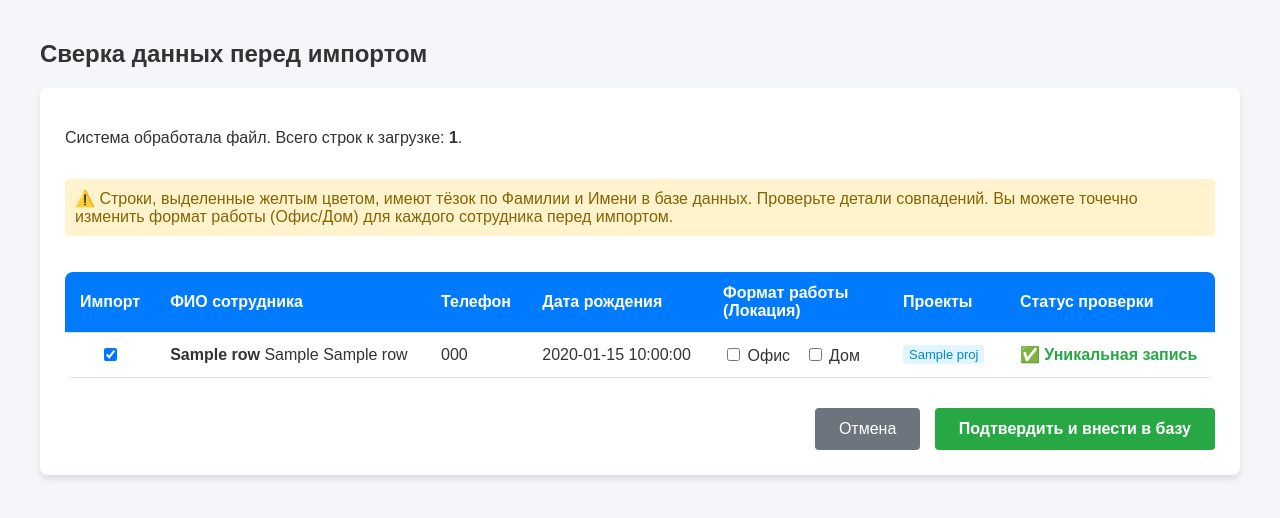
After one commit to DanilovAnton86/Worker_BD, a FastAPI app: template init_db/templates/import_preview.html in a window 1280 px wide. The commit adds this page. Shown: the top 518 px of the page. Run offline with FastAPI, Linux system fonts and the light colour scheme; the template is opened without the code that fills it: most values are stand-ins (such as "Sample title", 1, 10 or a date in 2020).

Commit message:
Добавлена загрузка УЗ файлами Excel и txt

```diff
--- a/init_db/main.py
+++ b/init_db/main.py
@@ -1,6 +1,9 @@
 import os
 import sqlite3
 import re
+import pandas as pd
+import io
+from fastapi import UploadFile, File
 from fastapi import FastAPI, Request
 from fastapi.responses import HTMLResponse
 from fastapi.templating import Jinja2Templates
@@ -306,6 +309,301 @@ def add_user(
         return RedirectResponse(url=f"/search?query={current_search}", status_code=303)
     return RedirectResponse(url="/", status_code=303)
 
+@app.post("/import_file")
+async def import_file(
+    request: Request,
+    file: UploadFile = File(...),
+    default_project: str = Form(None),
+    default_places: list[str] = Form([])
+):
+    contents = await file.read()
+    filename = file.filename.lower()
+    parsed_rows = []
+
+    # 1. ОБРАБОТКА ТЕКСТОВОГО ФАЙЛА (.TXT)
+    if filename.endswith('.txt'):
+        try:
+            text = contents.decode('utf-8')
+        except UnicodeDecodeError:
+            text = contents.decode('cp1251')
+
+        lines = text.splitlines()
+        for line in lines:
+            line = line.strip()
+            if not line: continue
+
+            parts = [p.strip() for p in line.split() if p.strip()]
+            if len(parts) < 2: continue # Если нет Фамилии и Имени — шлём в пень
+
+            parsed_rows.append({
+                "second_name": parts[0].capitalize(),
+                "first_name": parts[1].capitalize(),
+                "curname": parts[2].capitalize() if len(parts) > 2 else "",
+                "phone": "",
+                "birthday": "",
+                "projects": [default_project] if default_project else [],
+                "places": default_places
+            })
+
+    # 2. ОБРАБОТКА EXCEL ФАЙЛА (.XLSX)
+    elif filename.endswith('.xlsx'):
+        df = pd.read_excel(io.BytesIO(contents), dtype=str)
+        df.columns = [str(c).strip().lower() for c in df.columns]
+
+        has_fio = "фио" in df.columns
+        has_split_name = "фамилия" in df.columns and "имя" in df.columns
+
+        if not (has_fio or has_split_name):
+            return HTMLResponse(content="<h3>Ошибка импорта: Нужны колонки 'ФИО' или 'Фамилия' и 'Имя'</h3>", status_code=400)
+
+        birthday_col = None
+        for col in ['день рождения', 'дата рождения', 'др', 'рождение', 'birthday']:
+            if col in df.columns:
+                birthday_col = col
+                break
+
+        for _, row in df.iterrows():
+            if has_split_name:
+                s_name = str(row.get('фамилия', '')).strip()
+                f_name = str(row.get('имя', '')).strip()
+                c_name = str(row.get('отчество', '')).strip()
+                if c_name.lower() in ['nan', 'none', '']: c_name = ""
+            else:
+                fio_str = str(row.get('фио', '')).strip()
+                fio_parts = [p.strip() for p in fio_str.split() if p.strip()]
+                if len(fio_parts) < 2: continue
+                s_name = fio_parts[0]
+                f_name = fio_parts[1]
+                c_name = fio_parts[2] if len(fio_parts) > 2 else ""
+
+            if not s_name or not f_name or s_name.lower() == 'nan' or f_name.lower() == 'nan':
+                continue
+
+            phone_val = str(row.get('телефон', row.get('phone', ''))).strip()
+            if phone_val.lower() in ['nan', 'none']: phone_val = ""
+            if phone_val.endswith('.0'): phone_val = phone_val[:-2]
+
+            birthday_val = ""
+            if birthday_col:
+                birthday_val = str(row.get(birthday_col, '')).strip()
+                if birthday_val.lower() in ['nan', 'none']: birthday_val = ""
+                if ' ' in birthday_val: birthday_val = birthday_val.split()[0]
+                if '-' in birthday_val: birthday_val = ".".join(birthday_val.split('-')[::-1])
+
+            proj_val = str(row.get('проект', row.get('project', ''))).strip()
+            place_val = str(row.get('локация', row.get('location', ''))).strip()
+
+            row_projects = [proj_val] if proj_val and proj_val.lower() != 'nan' else ([default_project] if default_project else [])
+
+            row_places = []
+            if place_val and place_val.lower() != 'nan':
+                if place_val.upper() in ['УРМ', 'ДОМ']: row_places = ['Дом']
+                elif place_val.upper() == 'ОФИС': row_places = ['Офис']
+                else: row_places = [place_val]
+            else:
+                row_places = default_places
+
+            parsed_rows.append({
+                "second_name": s_name.capitalize(),
+                "first_name": f_name.capitalize(),
+                "curname": c_name.capitalize() if c_name else "",
+                "phone": phone_val,
+                "birthday": birthday_val,
+                "projects": row_projects,
+                "places": row_places
+            })
+    else:
+        return HTMLResponse(content="<h3>Ошибка: Неподдерживаемый формат файла</h3>", status_code=400)
+
+    # 3. АНАЛИЗ ТЁЗОК И ДУБЛИКАТОВ ПО ВАШИМ ТРЕМ СИТУАЦИЯМ
+    conn = sqlite3.connect(DB_PATH)
+    conn.row_factory = sqlite3.Row
+    cursor = conn.cursor()
+
+    for person in parsed_rows:
+        # Тянем из базы всех, у кого совпадают только Фамилия и Имя
+        cursor.execute('''
+            SELECT id, second_name, first_name, curname, phone, birthday
+            FROM Person
+            WHERE second_name = ? AND first_name = ?;
+        ''', (person['second_name'], person['first_name']))
+
+        matches = [dict(r) for r in cursor.fetchall()]
+
+        person['is_duplicate'] = False
+        person['db_match_details'] = ""
+
+        for m in matches:
+            db_curname = m['curname'] or ""
+            file_curname = person['curname'] or ""
+
+            # Ситуация 1: Имя и Фамилия совпали, но ОТЧЕСТВА РАЗНЫЕ (Игорь Николаевич и Игорь Олегович)
+            # Системе ничего не угрожает, пропускаем проверку (is_duplicate остается False)
+            if db_curname and file_curname and db_curname != file_curname:
+                continue
+
+            # Ситуация 3: ПОЛНЫЕ ТЁЗКИ (Отчества полностью совпали)
+            elif db_curname == file_curname:
+                person['is_duplicate'] = True
+                person['db_match_details'] = f"Полный тёзка в БД: {m['second_name']} {m['first_name']} {db_curname} (ДР: {m['birthday'] or '—'}, Тел: {m['phone'] or '—'})"
+                break # Нашли критическое совпадение, выходим из проверки этой строки
+
+            # Ситуация 2: У кого-то одного (в базе или файле) ОТЧЕСТВО ПУСТОЕ, а у второго заполнено
+            # (Например: Якубович Виталий и Якубович Виталий Вячеславович) -> Выдаем подозрение на дубликат
+            elif not db_curname or not file_curname:
+                person['is_duplicate'] = True
+                person['db_match_details'] = f"Подозрение на дубликат (нет отчества): {m['second_name']} {m['first_name']} {db_curname} (ДР: {m['birthday'] or '—'}, Тел: {m['phone'] or '—'})"
+                break
+
+    conn.close()
+
+    return templates.TemplateResponse(
+        request=request,
+        name="import_preview.html",
+        context={"rows": parsed_rows, "total_count": len(parsed_rows)}
+    )
+
+@app.post("/confirm_import", response_class=HTMLResponse)
+def confirm_import(request: Request, import_indexes: list[int] = Form([])):
+    if not os.path.exists(DB_PATH):
+        return HTMLResponse(content="<h3>Ошибка: База данных не найдена</h3>", status_code=400)
+
+    form_data = request._form
+    success_reports = []
+    ignored_count = 0
+
+    try:
+        conn = sqlite3.connect(DB_PATH)
+        cursor = conn.cursor()
+        cursor.execute("PRAGMA foreign_keys = ON;")
+
+        # Считаем общее число строк в пришедшей форме по скрытым полям Фамилии
+        total_rows_in_form = sum(1 for key in form_data.keys() if key.startswith('second_name_'))
+
+        for idx in range(total_rows_in_form):
+            # Если менеджер снял галочку с этой строки — пропускаем её
+            if idx not in import_indexes:
+                ignored_count += 1
+                continue
+
+            # Достаем текстовые данные текущей строки
+            second_name = form_data.get(f"second_name_{idx}", "").strip()
+            first_name = form_data.get(f"first_name_{idx}", "").strip()
+            curname = form_data.get(f"curname_{idx}", "").strip()
+            phone = form_data.get(f"phone_{idx}", "").strip()
+            birthday = form_data.get(f"birthday_{idx}", "").strip()
+
+            projects = form_data.getlist(f"projects_{idx}")
+            # СЧИТЫВАЕМ ИНДИВИДУАЛЬНЫЕ ЧЕКБОКСЫ ЛОКАЦИЙ (placesX) прямо из строки превью
+            places = form_data.getlist(f"places{idx}")
+
+            # Запускаем посимвольный подбор уникального логина
+            from utils import transliterate
+            s_name_trans = transliterate(second_name)
+            f_name_trans = transliterate(first_name)
+            c_name_trans = transliterate(curname) if curname else ""
+            f_len, c_len, digit_tail = 1, 1, ""
+
+            while True:
+                f_part = f_name_trans[:f_len]
+                c_part = c_name_trans[:c_len] if c_name_trans else ""
+
+                if c_part:
+                    login_ad = f"{f_part}.{c_part}.{s_name_trans}{digit_tail}"
+                else:
+                    login_ad = f"{f_part}.{s_name_trans}{digit_tail}"
+
+                email_telescope = f"{login_ad}@telescope.cc"
+                email_cross = f"{login_ad}@cross.cc"
+
+                cursor.execute('''
+                    SELECT id FROM Person
+                    WHERE login_ad = ? OR email_telescope = ? OR email_cross = ?;
+                ''', (login_ad, email_telescope, email_cross))
+
+                if not cursor.fetchone():
+                    break # Логин и почты свободны!
+
+                if f_len < len(f_name_trans): f_len += 1
+                elif c_name_trans and c_len < len(c_name_trans): c_len += 1
+                else: digit_tail = "1" if not digit_tail else str(int(digit_tail) + 1)
+
+            # Генерируем один общий пароль
+            shared_password = generate_password()
+
+            # Вставляем человека в Person
+            cursor.execute('''
+                INSERT INTO Person (
+                    first_name, second_name, curname, phone, birthday,
+                    login_ad, password_ad, email_telescope, email_cross, password_email, status
+                ) VALUES (?, ?, ?, ?, ?, ?, ?, ?, ?, ?, 1);
+            ''', (first_name, second_name, curname, phone, birthday,
+                  login_ad, shared_password, email_telescope, email_cross, shared_password))
+
+            person_id = cursor.lastrowid
+
+            # ЗАЩИТА СВЯЗЕЙ (INSERT OR IGNORE): Ошибка UNIQUE constraint failed здесь больше не появится
+            # ИСПРАВЛЕНИЕ: Вытаскиваем чистый ID из кортежа [0] для локаций
+            for place_name in places:
+                if not place_name: continue
+                cursor.execute("SELECT id FROM Place WHERE name = ?;", (place_name,))
+                res = cursor.fetchone()
+                place_id = res[0] if res else None # <-- Добавили [0]
+                if not place_id:
+                    cursor.execute("INSERT INTO Place (name) VALUES (?);", (place_name,))
+                    place_id = cursor.lastrowid
+                cursor.execute("INSERT OR IGNORE INTO Place_Person (id_pl, id_per) VALUES (?, ?);", (place_id, person_id))
+
+            # ИСПРАВЛЕНИЕ: Вытаскиваем чистый ID из кортежа [0] для проектов
+            created_suffixes = set() # Объявляем здесь, чтобы не было NameError
+            for proj_name in projects:
+                if not proj_name: continue
+                cursor.execute("SELECT id FROM Project WHERE name = ?;", (proj_name,))
+                res = cursor.fetchone()
+                proj_id = res[0] if res else None # <-- Добавили [0]
+                if not proj_id:
+                    cursor.execute("INSERT INTO Project (name) VALUES (?);", (proj_name,))
+                    proj_id = cursor.lastrowid
+
+                cursor.execute("INSERT OR IGNORE INTO Project_Person (id_pr, id_per) VALUES (?, ?);", (proj_id, person_id))
+
+                p_upper = proj_name.upper()
+                suffix = ""
+                if "UNICREDIT" in p_upper: suffix = "_unic"
+                elif "MRG" in p_upper: suffix = "_mrg"
+                elif "OZON" in p_upper: suffix = "_ozon"
+
+                if suffix and suffix not in created_suffixes:
+                    tp_login = make_touchpoint_login(login_ad, proj_name)
+                    if tp_login:
+                        cursor.execute("INSERT OR IGNORE INTO TouchPoint (id_pr, id_per, name) VALUES (?, ?, ?);",
+                                       (proj_id, person_id, tp_login))
+                        created_suffixes.add(suffix)
+
+            success_reports.append({
+                "fio": f"{second_name} {first_name} {curname}",
+                "login": login_ad,
+                "password": shared_password
+            })
+
+        conn.commit()
+        conn.close()
+
+    except Exception as e:
+        if 'conn' in locals(): conn.close()
+        print(f"Критическая ошибка импорта: {e}")
+        return HTMLResponse(content=f"<h3>Ошибка записи импорта в БД: {e}</h3>", status_code=400)
+
+    return templates.TemplateResponse(
+        request=request,
+        name="import_report.html",
+        context={
+            "success_list": success_reports,
+            "success_count": len(success_reports),
+            "ignored_count": ignored_count
+        }
+    )
+
 
 @app.get("/employee/{emp_id}/edit_data")
 def get_edit_data(emp_id: int):
--- /dev/null
+++ b/init_db/templates/import_preview.html
@@ -0,0 +1,100 @@
+<!DOCTYPE html>
+<html lang="ru">
+<head>
+    <meta charset="UTF-8">
+    <title>Предварительный просмотр импорта</title>
+    <style>
+        body { font-family: Arial, sans-serif; margin: 40px; background-color: #f4f6f9; color: #333; }
+        .preview-box { background: white; padding: 25px; border-radius: 8px; box-shadow: 0 4px 6px rgba(0,0,0,0.1); margin-bottom: 20px; }
+        .import-table { width: 100%; border-collapse: collapse; background: white; border-radius: 8px; overflow: hidden; margin-top: 20px; }
+        .import-table th, .import-table td { padding: 12px 15px; text-align: left; border-bottom: 1px solid #e0e0e0; }
+        .import-table th { background-color: #007bff; color: white; font-weight: bold; }
+        .duplicate-row { background-color: #fff3cd; }
+        .badge { background: #e1f5fe; color: #0288d1; padding: 2px 6px; border-radius: 4px; font-size: 13px; margin-right: 4px; display: inline-block; }
+        .btn-confirm { padding: 12px 24px; background-color: #28a745; color: white; border: none; border-radius: 4px; cursor: pointer; font-size: 16px; font-weight: bold; }
+        .btn-confirm:hover { background-color: #218838; }
+    </style>
+</head>
+<body>
+
+    <h2>Сверка данных перед импортом</h2>
+
+    <div class="preview-box">
+        <p>Система обработала файл. Всего строк к загрузке: <strong>{{ total_count }}</strong>.</p>
+        <p style="color: #856404; background: #fff3cd; padding: 10px; border-radius: 4px; display: inline-block;">
+            ⚠️ Строки, выделенные желтым цветом, имеют тёзок по Фамилии и Имени в базе данных. Проверьте детали совпадений. Вы можете точечно изменить формат работы (Офис/Дом) для каждого сотрудника перед импортом.
+        </p>
+
+        <form action="/confirm_import" method="post">
+            <table class="import-table">
+                <thead>
+                    <tr>
+                        <th style="width: 50px; text-align: center;">Импорт</th>
+                        <th>ФИО сотрудника</th>
+                        <th>Телефон</th>
+                        <th>Дата рождения</th>
+                        <th style="width: 150px;">Формат работы (Локация)</th>
+                        <th>Проекты</th>
+                        <th>Статус проверки</th>
+                    </tr>
+                </thead>
+                <tbody>
+                    {% for row in rows %}
+                    <tr class="{% if row.is_duplicate %}duplicate-row{% endif %}">
+                        <td style="text-align: center;">
+                            <input type="checkbox" name="import_indexes" value="{{ loop.index0 }}" {% if not row.is_duplicate %}checked{% endif %}>
+
+                            <!-- Текстовые скрытые поля строки -->
+                            <input type="hidden" name="second_name_{{ loop.index0 }}" value="{{ row.second_name }}">
+                            <input type="hidden" name="first_name_{{ loop.index0 }}" value="{{ row.first_name }}">
+                            <input type="hidden" name="curname_{{ loop.index0 }}" value="{{ row.curname }}">
+                            <input type="hidden" name="phone_{{ loop.index0 }}" value="{{ row.phone }}">
+                            <input type="hidden" name="birthday_{{ loop.index0 }}" value="{{ row.birthday }}">
+
+                            {% for proj in row.projects %}
+                                <input type="hidden" name="projects_{{ loop.index0 }}" value="{{ proj }}">
+                            {% endfor %}
+                        </td>
+                        <td><strong>{{ row.second_name }}</strong> {{ row.first_name }} {{ row.curname }}</td>
+                        <td>{{ row.phone if row.phone else '—' }}</td>
+                        <td>{{ row.birthday if row.birthday else '—' }}</td>
+
+                        <!-- ИСПРАВЛЕНИЕ: Интерактивный выбор локации чекбоксами прямо в строке превью -->
+                        <td>
+                            <label style="display: inline-block; margin-right: 10px; cursor:pointer;">
+                                <input type="checkbox" name="places{{ loop.index0 }}" value="Офис" {% if 'Офис' in row.places %}checked{% endif %}> Офис
+                            </label>
+                            <label style="display: inline-block; cursor:pointer;">
+                                <input type="checkbox" name="places{{ loop.index0 }}" value="Дом" {% if 'Дом' in row.places %}checked{% endif %}> Дом
+                            </label>
+                        </td>
+
+                        <td>
+                            {% for proj in row.projects %}
+                                <span class="badge">{{ proj }}</span>
+                            {% else %}
+                                —
+                            {% endfor %}
+                        </td>
+                        <td>
+                            {% if row.is_duplicate %}
+                                <span style="color: #856404; font-weight: bold; font-size: 13px; display: block;">⚠️ Обнаружен тёзка!</span>
+                                <small style="color: #666; font-size: 12px; display: block; margin-top: 2px;">{{ row.db_match_details }}</small>
+                            {% else %}
+                                <span style="color: #28a745; font-weight: bold;">✅ Уникальная запись</span>
+                            {% endif %}
+                        </td>
+                    </tr>
+                    {% endfor %}
+                </tbody>
+            </table>
+
+            <div style="margin-top: 30px; text-align: right;">
+                <button type="button" onclick="window.location.href='/'" style="padding: 12px 24px; background-color: #6c757d; color: white; border: none; border-radius: 4px; cursor: pointer; font-size: 16px; margin-right: 10px;">Отмена</button>
+                <button type="submit" class="btn-confirm">Подтвердить и внести в базу</button>
+            </div>
+        </form>
+    </div>
+
+</body>
+</html>
```
Also changed, not shown: init_db/templates/import_report.html (added, +101 -0 lines), init_db/templates/index.html (+58 -0 lines), init_db/UZ_OP.db.
